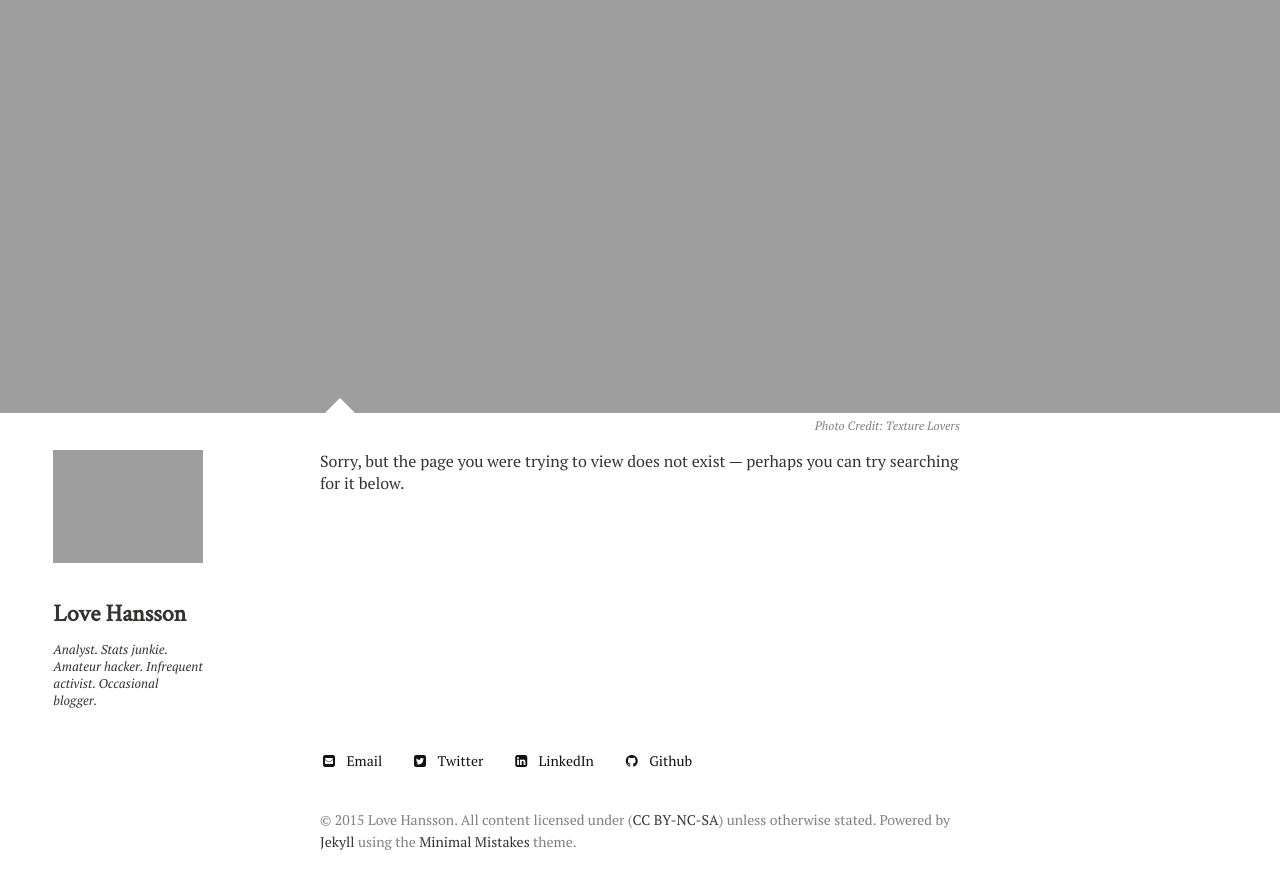
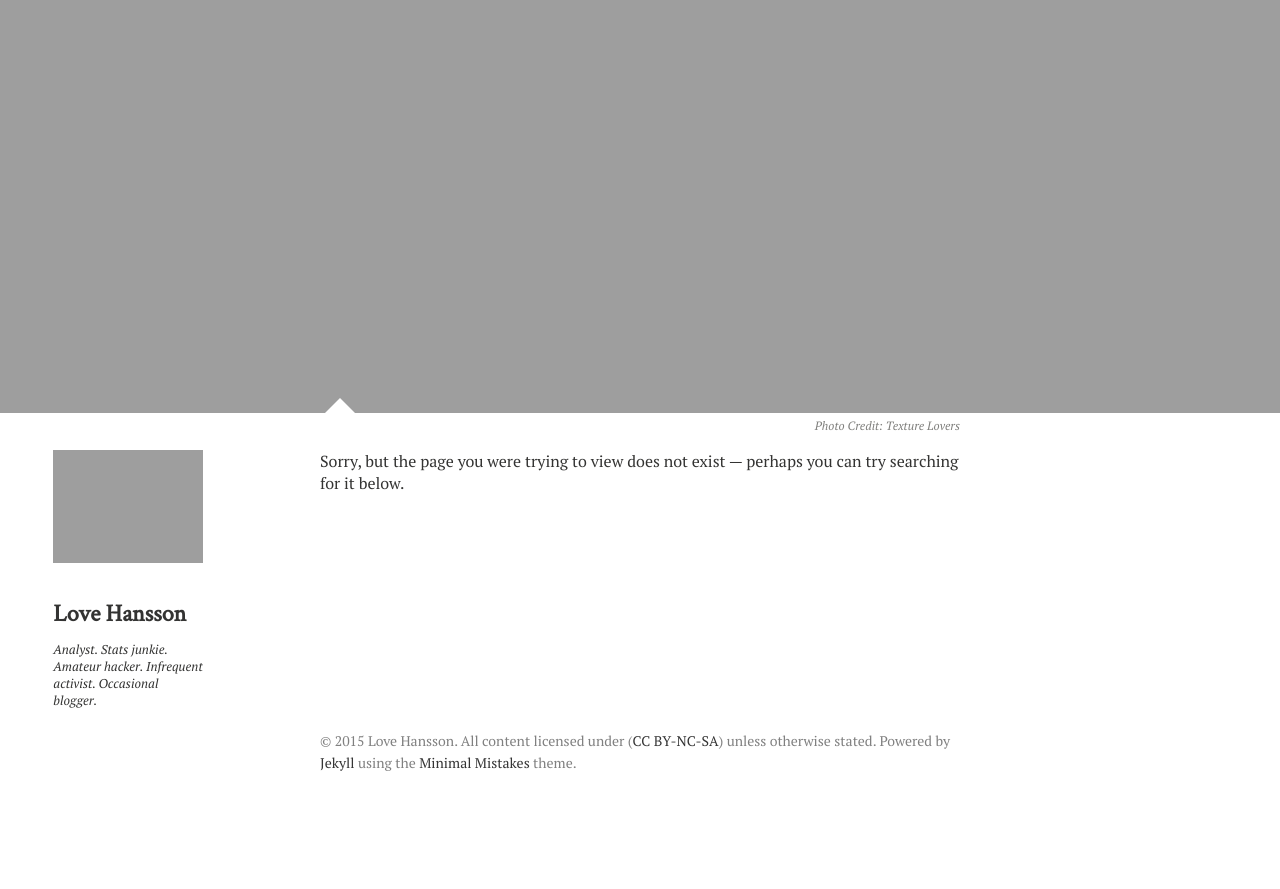
Before and after one commit to LCHansson/LCHansson.github.io, a Jekyll site: the page built from 404.md, in a window 1280 px wide and 900 px high, scrolled down 658 px. Shown: the top 889 px of the window. Built offline with Jekyll 4.4.1, drawn with Linux system fonts in a browser that asks for light colours; nearby versions of some CDN libraries; after the commit the page ends 1479 px from its top, so only the background shows below that.

Commit message:
Remove social links from footer

```diff
--- a/_includes/_footer.html
+++ b/_includes/_footer.html
@@ -12,18 +12,4 @@
 </div><!-- /.google-ads -->
 {% endif %}
 
-<div class="bottom-buttons">
-    <ul>
-        {% if author.email %}<li><a href="mailto:{{ author.email }}" class="author-social" target="_blank"><i class="fa fa-fw fa-envelope-square"></i> Email</a></li>{% endif %}
-        {% if author.twitter %}<li><a href="http://twitter.com/{{ author.twitter }}" class="author-social" target="_blank"><i class="fa fa-fw fa-twitter-square"></i> Twitter</a></li>{% endif %}
-        {% if author.facebook %}<li><a href="http://facebook.com/{{ author.facebook }}" class="author-social" target="_blank"><i class="fa fa-fw fa-facebook-square"></i> Facebook</a></li>{% endif %}
-        {% if author.google.plus %}<li><a href="http://plus.google.com/+{{ author.google.plus }}" class="author-social" target="_blank"><i class="fa fa-fw fa-google-plus-square"></i> Google+</a></li>{% endif %}
-        {% if author.linkedin %}<li><a href="http://linkedin.com/in/{{ author.linkedin }}" class="author-social" target="_blank"><i class="fa fa-fw fa-linkedin-square"></i> LinkedIn</a></li>{% endif %}
-        {% if author.instagram %}<li><a href="http://instagram.com/{{ author.instagram }}" class="author-social" target="_blank"><i class="fa fa-fw fa-instagram"></i> Instagram</a></li>{% endif %}
-        {% if author.tumblr %}<li><a href="http://{{ author.tumblr }}.tumblr.com" class="author-social" target="_blank"><i class="fa fa-fw fa-tumblr-square"></i> Tumblr</a></li>{% endif %}
-        {% if author.github %}<li><a href="http://github.com/{{ author.github }}" class="author-social" target="_blank"><i class="fa fa-fw fa-github"></i> Github</a></li>{% endif %}
-        {% if author.stackoverflow %}<li><a href="http://stackoverflow.com/users/{{ author.stackoverflow }}" class="author-social" target="_blank"><i class="fa fa-fw fa-stack-overflow"></i> Stackoverflow</a></li>{% endif %}
-    </ul>
-</div>
-
 <span id="footer-copy">&copy; {{ site.time | date: '%Y' }} {{ site.owner.name }}. All content licensed under (<a href="http://creativecommons.org/licenses/by-nc-sa/4.0/">CC BY-NC-SA</a>) unless otherwise stated. Powered by <a href="http://jekyllrb.com">Jekyll</a> using the <a href="http://mademistakes.com/minimal-mistakes/">Minimal Mistakes</a> theme.</span>
```
